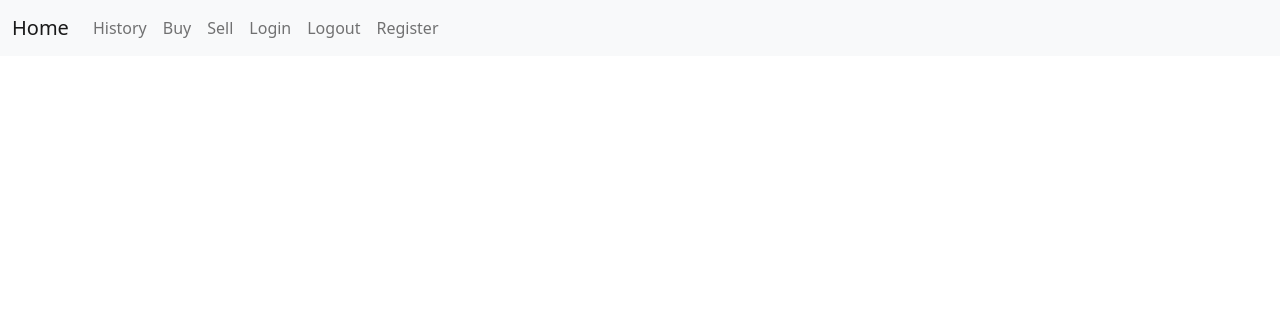
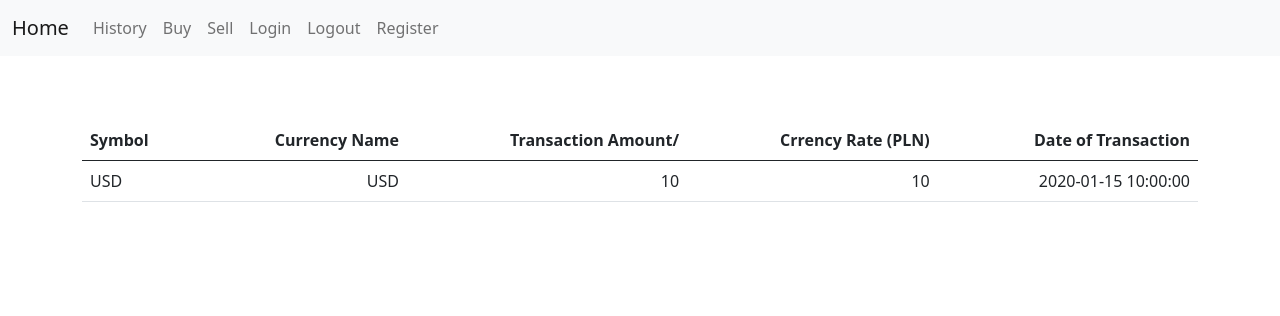
Before and after one commit to xprcode/Cantor_Flask_Web_Application, a Flask app: page /history in a window 1280 px wide. Shown: the top 316 px of the page. Run offline with Flask 3, Linux system fonts and the light colour scheme; a user stored in the database is signed in; tables that the repository leaves empty hold one stand-in row (values such as "Sample post").

Commit message:
Adding history.html template

```diff
--- a/cantor_application/templates/history.html
+++ b/cantor_application/templates/history.html
@@ -1,5 +1,35 @@
 {% extends "base.html" %}
 {% block page_body%}
 
+<main class="container py-5 text-center">
+
+    <table class="table">
+        <thead>
+            <tr>
+                <th class="text-start">Symbol</th>
+                <th class="text-end">Currency Name</th>
+                <th class="text-end">Transaction Amount/</th>
+                <th class="text-end">Crrency Rate (PLN)</th>
+                <th class="text-end">Date of Transaction</th>
+
+            </tr>
+        </thead>
+        <tbody>
+
+            {% for history in history %}
+<tr>
+    <td class="text-start">{{ history["currency_symbol"] }}</td>
+    <td class="text-end">{{ history["currency_name"] }}</td>
+    <td class="text-end">{{ history["currency_amount"] }}</td>
+    <td class="text-end">{{ history["currency_price"] }}</td>
+    <td class="text-end">{{ history["date_of_action"] }}</td>
+</tr>
+{% endfor %}
+
+        </tbody>
+    </table>
+
+        </main>
+
 
 {% endblock %}
```
Also changed, not shown: cantor_application/models/user.py (+7 -8 lines), cantor_application/models/history.py (line endings or trailing spaces).
